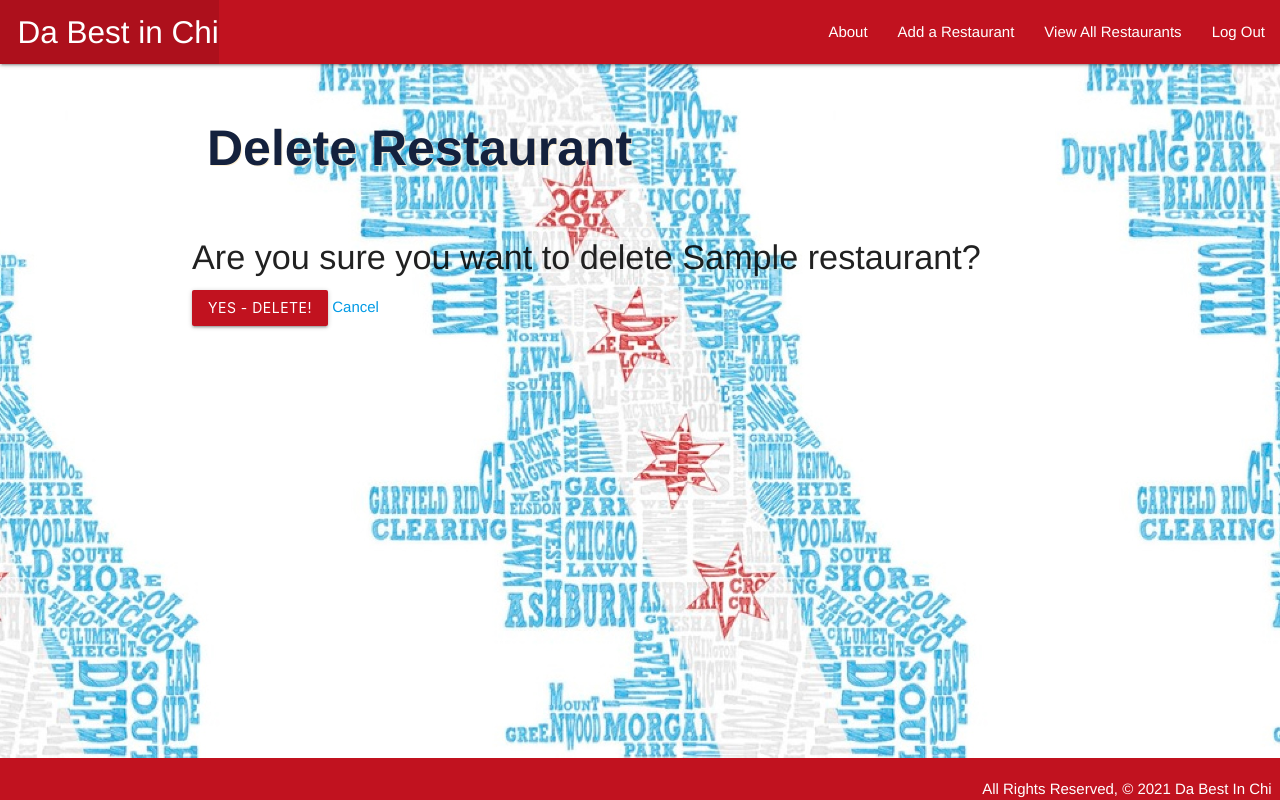
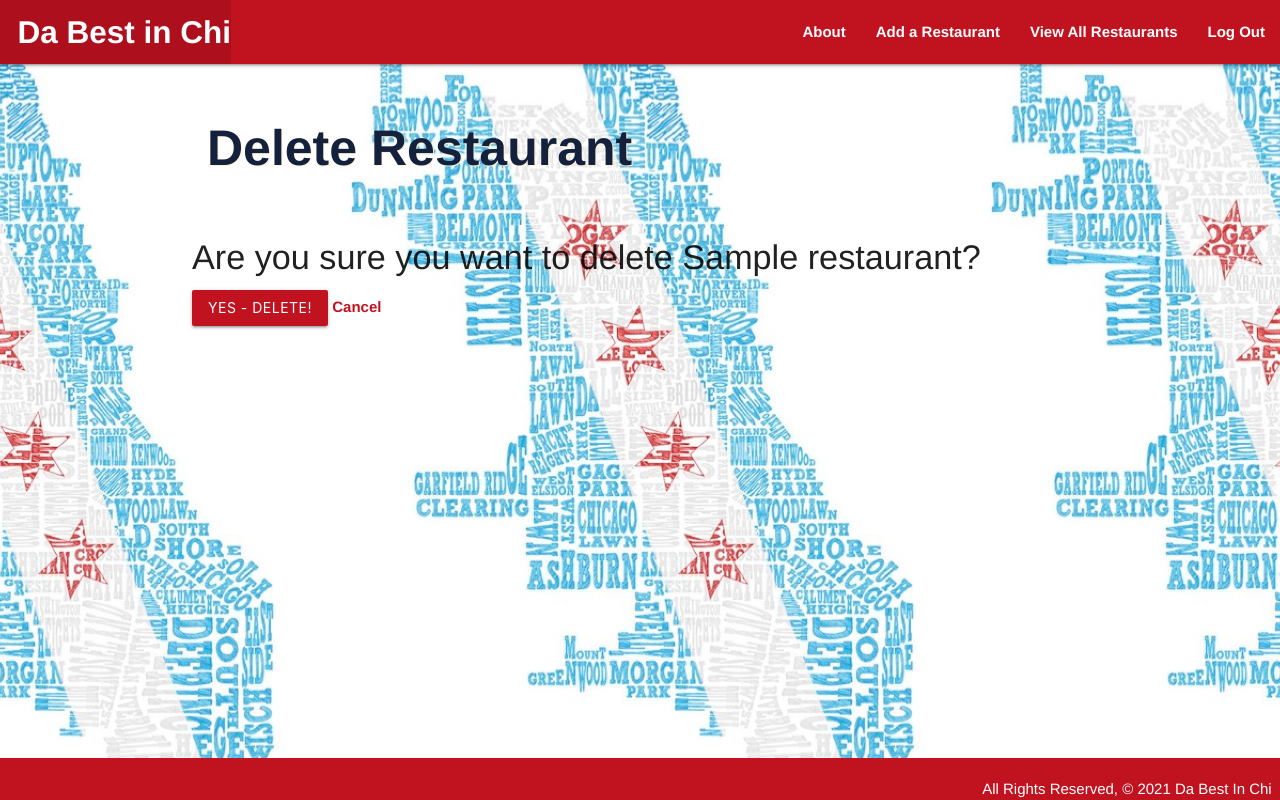
Before and after one commit to nsaltamachia/p3, a Django app: page /restaurants/1/delete/ in a window 1280 px wide. Run offline with Django 4.2, Linux system fonts and the light colour scheme; a user stored in the database is signed in; tables that the repository leaves empty hold one stand-in row (values such as "Sample post").

Commit message:
CSS Updates

```diff
--- a/main_app/static/css/style.css
+++ b/main_app/static/css/style.css
@@ -40,6 +40,11 @@ p {
   color: #14213d;
 }
 
+a {
+  color: #c1121f;
+  font-weight: bold;
+}
+
 footer.page-footer {
   padding-top: 10;
   text-align: right;
@@ -60,37 +65,37 @@ div .col-s6 {
 .restaurant-index {
   background: url("../backgrounds/images/n22.jpg");
   background-position: center;
-  background-size:60%
+  background-size:50%;
 }
 
 .restaurant-about {
   background: url("../backgrounds/images/n22.jpg");
   background-position: center;
-  background-size:60%;
+  background-size:50%;
 }
 
 .restaurant-detail {
   background: url("../backgrounds/images/n22.jpg");
   background-position: center;
-  background-size:60%
+  background-size:50%;
 }
 
 .add-restaurant {
   background: url("../backgrounds/images/n22.jpg");
   background-position: center;
-  background-size:60%
+  background-size:50%;
 }
 
 .add-seat {
   background: url("../backgrounds/images/n22.jpg");
   background-position: center;
-  background-size:60%
+  background-size:50%;
 }
 
 .delete-res-confirm {
   background: url("../backgrounds/images/n22.jpg");
   background-position: center;
-  background-size:60%
+  background-size:50%;
 }
 
 .card-content {
@@ -112,7 +117,6 @@ div .col-s6 {
   text-shadow: 1px 1px #000000;
   font-size: 20px;
   padding: 20px;
-  text
 }
 
 .index-card {
--- a/main_app/templates/main_app/restaurant_confirm_delete.html
+++ b/main_app/templates/main_app/restaurant_confirm_delete.html
@@ -6,7 +6,7 @@
 
   <h1>Delete Restaurant</h1>
 
-  <h4>Are you sure you want to delete <span class="navy-text">{{ object.name }}</span>?</h4>
+  <h4>Are you sure you want to delete <span class="#14213d-text">{{ object.name }}</span>?</h4>
 
   <form action="" method="POST">
     {% csrf_token %}
@@ -14,6 +14,7 @@
     <a href="{% url 'index' %}">Cancel</a>
   </form>
 
+
 </body>
 
 {% endblock %}
```
